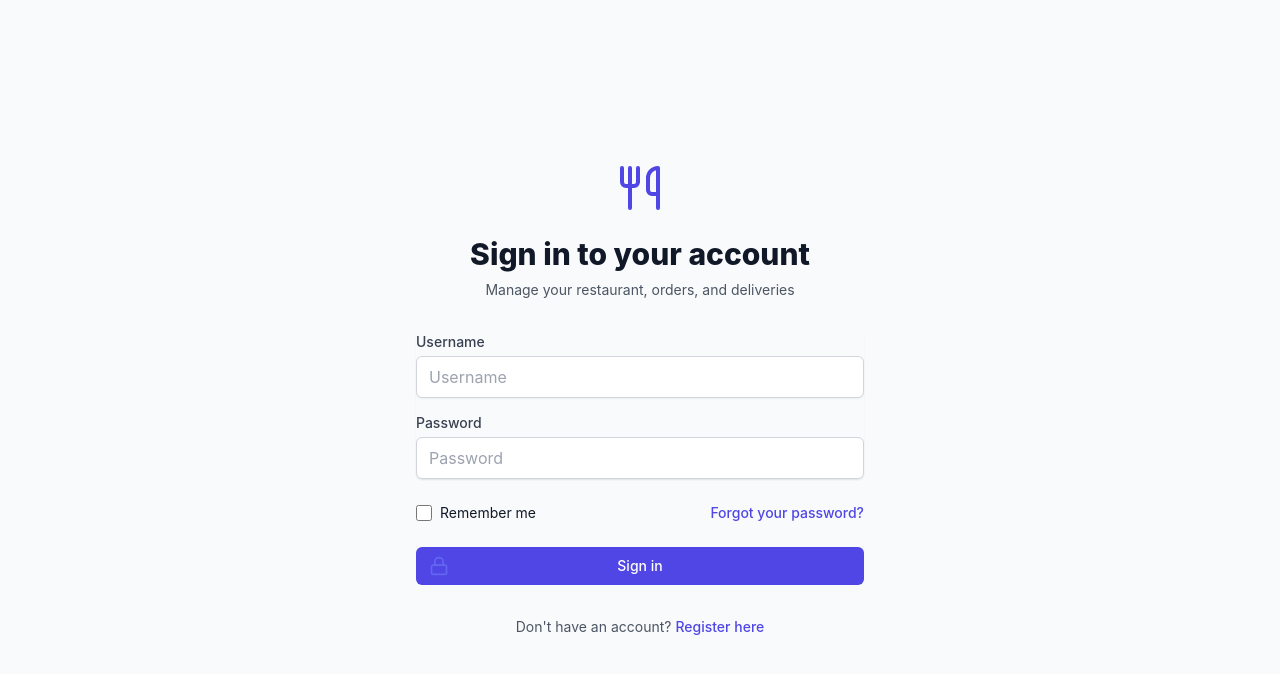
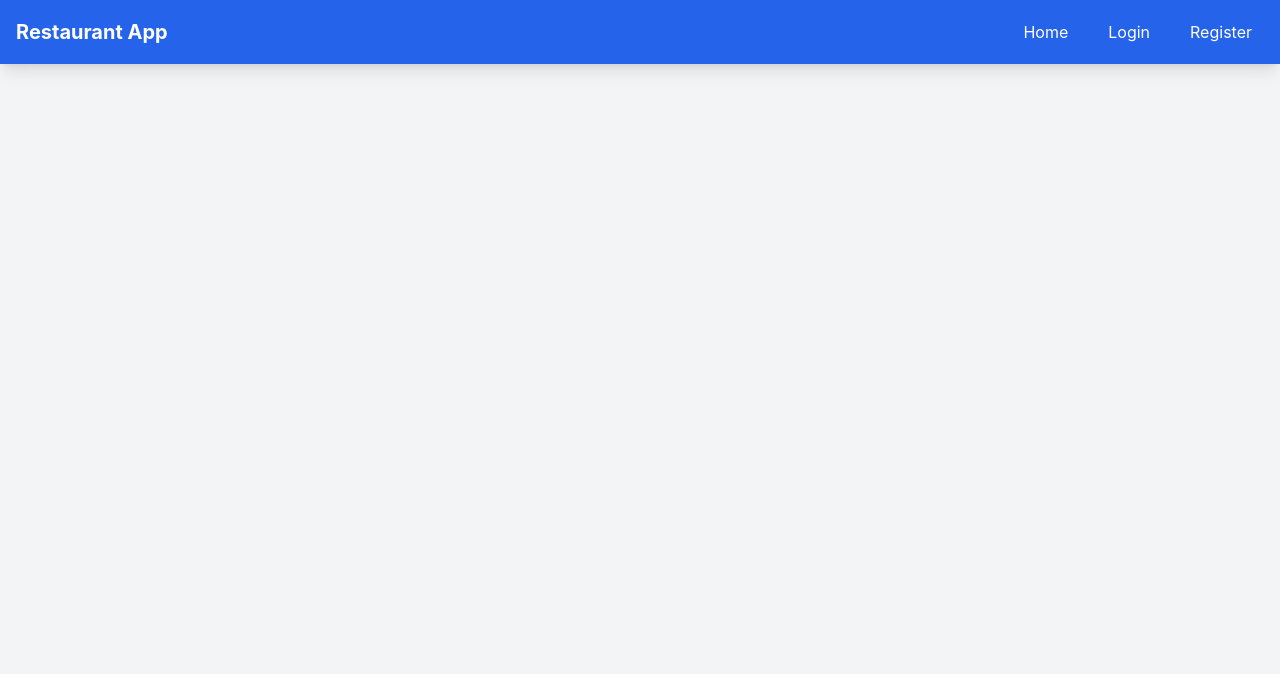
Before and after one commit to Hiranx/microservice_frontend, a React (Create React App) app: page / in a window 1280 px wide. Before the commit this address led to /login. Shown: the top 674 px of the page. Built offline with nearby package versions, Linux system fonts and the light colour scheme.

Commit message:
nav bar update

```diff
--- a/src/App.js
+++ b/src/App.js
@@ -18,14 +18,14 @@ export default function App() {
                 <Route path="/register" element={<Register />} />
 
                 {/* All other routes wrapped with Layout */}
-                <Route element={<Layout />}>
+                <Route element={<Layout />}> {/* layout give navbar*/}
                     <Route path="/RestaurantList" element={<RestaurantList />} />
                     <Route path="/restaurants/create" element={<RestaurantCreateForm />} />
                     <Route path="/admin" element={<AdminDashboard />} />
                     <Route path="/manage/:id" element={<RestaurantManagement />} />
                     <Route path="/restaurants/:id" element={<RestaurantDetail />} />
 
-                    <Route path="*" element={<Navigate to="/login" replace />} />
+                    <Route path="*" element={<Navigate to="/" replace />} />
                 </Route>
             </Routes>
         </BrowserRouter>
--- a/src/components/common/Navbar.js
+++ b/src/components/common/Navbar.js
@@ -15,16 +15,16 @@ const Navbar = () => {
     return (
         <nav className="bg-blue-600 text-white shadow-lg">
             <div className="container mx-auto px-4 py-3 flex justify-between items-center">
-                <Link to="/" className="text-xl font-bold">Restaurant App</Link>
+                <Link to="/RestaurantList" className="text-xl font-bold">Restaurant App</Link>
 
                 <div className="flex space-x-4">
-                    <Link to="/" className="hover:bg-blue-700 px-3 py-2 rounded">Home</Link>
+                    <Link to="/RestaurantList" className="hover:bg-blue-700 px-3 py-2 rounded">Home</Link>
 
                     {isAuthenticated && userRole === 'ADMIN' && (
                         <Link to="/admin" className="hover:bg-blue-700 px-3 py-2 rounded">Admin</Link>
                     )}
 
-                    {isAuthenticated && userRole === 'RESTAURANT_OWNER' && (
+                    {isAuthenticated && userRole === 'RESTAURANTADMIN' && (
                         <Link to="/manage" className="hover:bg-blue-700 px-3 py-2 rounded">Manage Restaurant</Link>
                     )}
 
```
